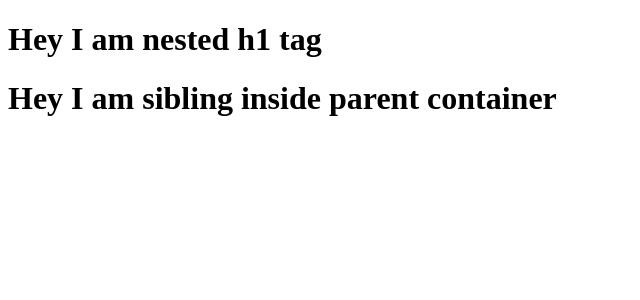
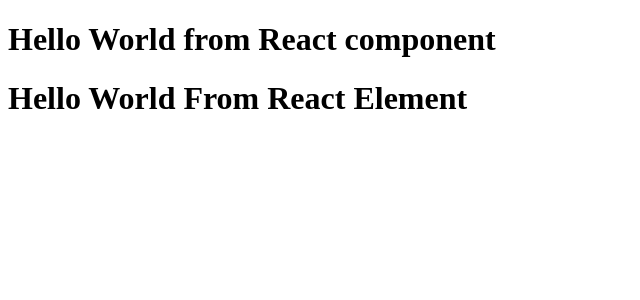
Before and after one commit to Shobhit2806/Understading_React, a React (Vite) app: page / in a window 1280 px wide. Shown: the top 300 px of the page, without its empty margins (0-640 px from the left). Built offline with nearby package versions, Linux system fonts and the light colour scheme.

Commit message:
basics of jsx and functional components

```diff
--- a/App.js
+++ b/App.js
@@ -1,25 +1,21 @@
 import React from "react";
-import ReactDOM  from "react-dom/client";
+import ReactDOM from "react-dom";
 
-const parent = React.createElement("div", { id: "parent" },
-    React.createElement("div", {},
-        [React.createElement("h1", {}, "Hey I am nested h1 tag "),
-        React.createElement("h1", {}, "Hey I am sibling inside parent container ")]))
+// JSX => Babel transpiles it to React.createElement => React Element is nothing but JS Object => HTMLElement(render)
 
+const jsxHeading = <h1>Hello World From React Element</h1>;
 
-
-
-const heading = React.createElement("h1", { id: "heading" }, "Hello World from React");
-
-// React.createElement returns JS object.
-// Heading is an object consisting props.Check in console.
-
-console.log(heading)
+// One Way
+const HeadingComponent = () => {
+  return (
+    <>
+      <h1>Hello World from React component</h1>
+      {jsxHeading}
+    </>
+  );
+};
+// Another way, both are same thing both are valid functional components
+const HeadingComponent2 = () => <h1>Hello World from component</h1>;
 
 const root = ReactDOM.createRoot(document.getElementById("root"));
-
-// heading is just an object yet
-// Render method is basically responsible for take this object and convert it into the heading tag and put it upon the DOM
-
-// root.render(heading);
-root.render(parent);
+root.render(<HeadingComponent />);
--- a/package.json
+++ b/package.json
@@ -4,6 +4,8 @@
   "description": "This is Namaste React Course",
 
   "scripts": {
+    "start":"parcel index.html",
+    "build":"parcel build index.html",
     "test": "jest"
   },
   "keywords": [
```
Also changed, not shown: 2 other files (tests, documents, lock files or other folders).
